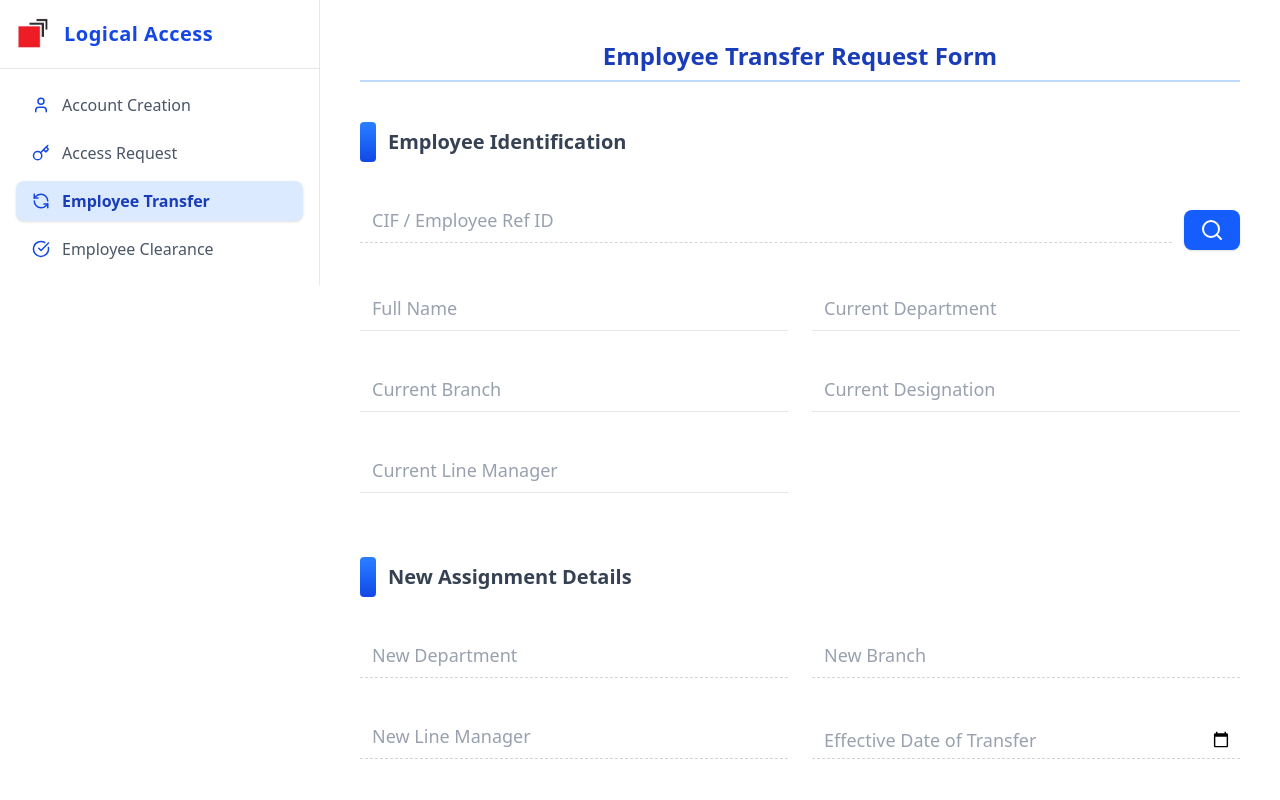
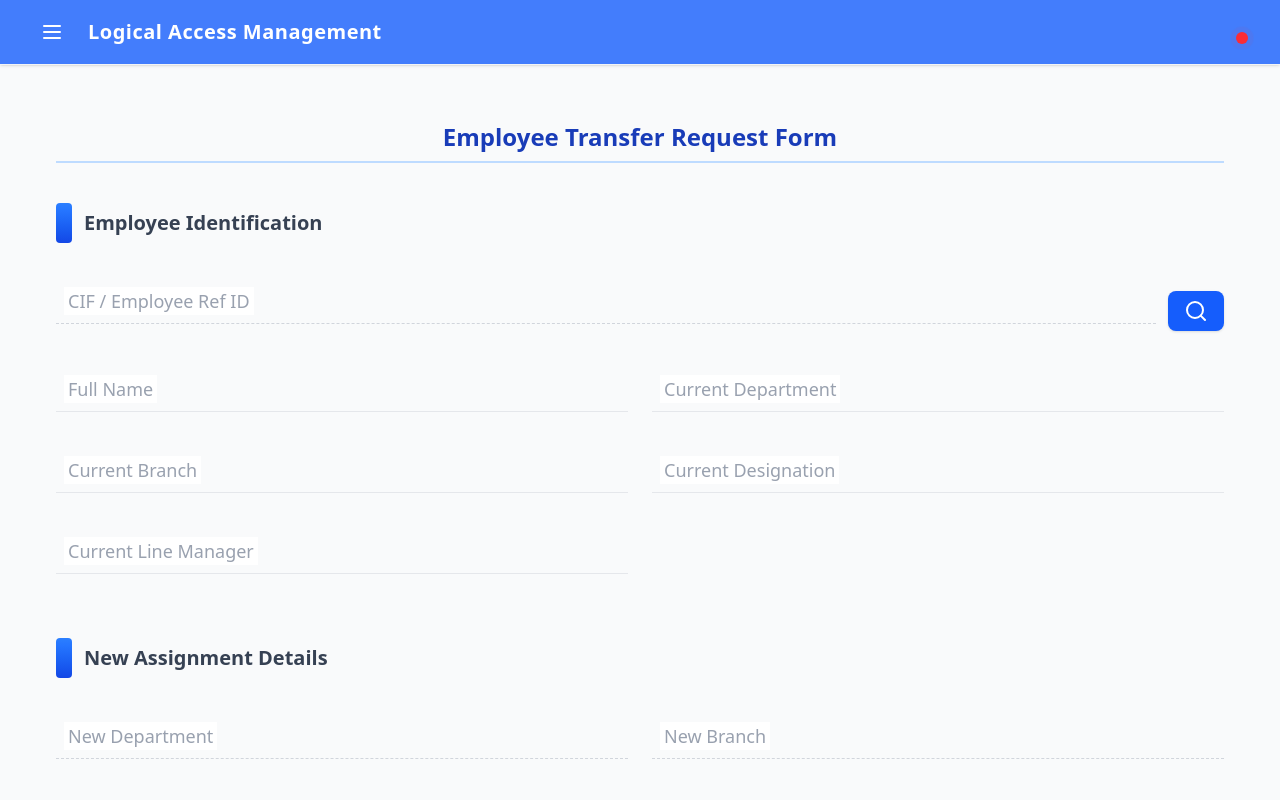
Before and after one commit to Nazmul-karim-tanvir-2nd/lamCodes, a React (Vite) app in the folder lamFrontend/: page /employee-transfer in a window 1280 px wide. Shown: the top 800 px of the page. Built offline with nearby package versions, Linux system fonts and the light colour scheme.

Commit message:
chnaged the navbar and sidebar

```diff
--- a/lamFrontend/src/components/Navbar.jsx
+++ b/lamFrontend/src/components/Navbar.jsx
@@ -6,14 +6,35 @@ const Navbar = () => {
     const toggleSidebar = useSidebarStore((state) => state.toggleSidebar);
 
     return (
-        <header className="flex items-center justify-between px-4 py-3 bg-white border-b shadow-sm md:hidden">
-            <button
-                onClick={toggleSidebar}
-                className="p-2 rounded-md hover:bg-gray-100 transition"
-            >
-                <Menu className="text-blue-700" />
-            </button>
-            <h1 className="text-lg font-semibold text-blue-700">Logical Access</h1>
+        <header className="sticky top-0 z-30 bg-blue-600/80 border-b border-gray-100 shadow">
+
+            <div className="flex items-center justify-between h-16 px-4 sm:px-6 lg:px-8">
+                {/* Left: Menu button (mobile only) + title */}
+                <div className="flex items-center gap-4">
+                    {/* Mobile Menu Button */}
+                    <button
+                        onClick={toggleSidebar}
+                        className="p-2 rounded-md hover:bg-gray-100 transition"
+                        aria-label="Toggle sidebar"
+                    >
+                        <Menu className="text-white w-6 h-6" />
+                    </button>
+
+                    {/* App Title */}
+                    <h1 className="text-lg sm:text-xl font-semibold tracking-wide text-white">
+                        Logical Access Management
+                    </h1>
+                </div>
+
+                {/* Right Side: Placeholder for future items like profile, settings */}
+                <div className="flex items-center space-x-4">
+                    {/* Example: Notification dot */}
+                    <div className="relative">
+                        <span className="w-3 h-3 bg-red-500 rounded-full absolute top-0 right-0 animate-ping opacity-75"></span>
+                        <span className="w-3 h-3 bg-red-500 rounded-full absolute top-0 right-0"></span>
+                    </div>
+                </div>
+            </div>
         </header>
     );
 };
--- a/lamFrontend/src/components/custom/Sidebar.jsx
+++ b/lamFrontend/src/components/custom/Sidebar.jsx
@@ -10,11 +10,12 @@ import {
 import idlclogo from "../../assets/idlclogo.jpg";
 import useSidebarStore from "../../store/useSidebarStore";
 
+// Navigation items declared outside the component for performance
 const navItems = [
-    { to: "/", label: "Account Creation", icon: <User size={18} /> },
-    { to: "/access-request", label: "Access Request", icon: <Key size={18} /> },
-    { to: "/employee-transfer", label: "Employee Transfer", icon: <RefreshCcw size={18} /> },
-    { to: "/employee-clearance", label: "Employee Clearance", icon: <CheckCircle size={18} /> },
+    { to: "/", label: "Account Creation", icon: <User size={18} aria-hidden="true" /> },
+    { to: "/access-request", label: "Access Request", icon: <Key size={18} aria-hidden="true" /> },
+    { to: "/employee-transfer", label: "Employee Transfer", icon: <RefreshCcw size={18} aria-hidden="true" /> },
+    { to: "/employee-clearance", label: "Employee Clearance", icon: <CheckCircle size={18} aria-hidden="true" /> },
 ];
 
 const Sidebar = () => {
@@ -22,30 +23,39 @@ const Sidebar = () => {
 
     return (
         <>
-            {/* Mobile Sidebar Overlay */}
+            {/* Mobile Overlay */}
             {isOpen && (
                 <div
                     className="fixed inset-0 bg-black/30 z-40 md:hidden"
                     onClick={closeSidebar}
+                    role="button"
+                    aria-label="Close sidebar overlay"
+                    tabIndex={0}
                 />
             )}
 
             {/* Sidebar */}
             <aside
-                className={`fixed z-50 md:static top-0 left-0 h-full w-80 bg-white border-r border-gray-200 transform transition-transform duration-200 ease-in-out ${isOpen ? "translate-x-0" : "-translate-x-full md:translate-x-0"
-                    }`}
-            >
-                {/* Logo & Close Button */}
+  className={`fixed z-50 top-0 left-0 h-full w-80 bg-white border-r border-gray-200 transform transition-transform duration-200 ease-in-out ${
+    isOpen ? "translate-x-0" : "-translate-x-full"
+  }`}
+>
+                {/* Logo + Close Button */}
                 <div className="flex items-center justify-between p-4 border-b border-gray-200">
                     <div className="flex items-center gap-3">
-                        <img src={idlclogo} alt="IDLC Logo" className="w-9 h-9 object-contain" />
+                        <img
+                            src={idlclogo}
+                            alt="IDLC Logo"
+                            className="w-8 h-8 object-contain"
+                        />
                         <h1 className="text-xl font-semibold text-blue-700 tracking-wide">
-                            Logical Access
+                            IDLC
                         </h1>
                     </div>
                     <button
                         onClick={closeSidebar}
                         className="md:hidden text-gray-500 hover:text-red-500"
+                        aria-label="Close sidebar"
                     >
                         <X size={20} />
                     </button>
@@ -53,10 +63,10 @@ const Sidebar = () => {
 
                 {/* Navigation */}
                 <nav className="flex-1 p-4 space-y-2">
-                    {navItems.map((item) => (
+                    {navItems.map(({ to, label, icon }) => (
                         <NavLink
-                            key={item.to}
-                            to={item.to}
+                            key={to}
+                            to={to}
                             end
                             onClick={closeSidebar}
                             className={({ isActive }) =>
@@ -66,8 +76,8 @@ const Sidebar = () => {
                                 }`
                             }
                         >
-                            <span className="text-blue-700">{item.icon}</span>
-                            {item.label}
+                            <span className="text-blue-700">{icon}</span>
+                            {label}
                         </NavLink>
                     ))}
                 </nav>
--- a/lamFrontend/src/layout/Layout.jsx
+++ b/lamFrontend/src/layout/Layout.jsx
@@ -1,16 +1,22 @@
 // src/layout/Layout.jsx
-import { Outlet } from 'react-router-dom';
-
-import Navbar from '../components/Navbar.jsx';
-import Sidebar from '../components/Custom/Sidebar.jsx';
+import { Outlet } from "react-router-dom";
+import Navbar from "../components/Navbar";
+import Sidebar from "../components/custom/Sidebar";
+import useSidebarStore from "../store/useSidebarStore";
 
 const Layout = () => {
+  const { isOpen } = useSidebarStore();
+
   return (
-        <div className="flex min-h-screen bg-white">
+    <div className="flex h-screen overflow-hidden">
       <Sidebar />
-            <div className="flex-1 flex flex-col">
+      <div
+        className={`flex flex-col flex-1 transition-all duration-300 ease-in-out ${
+          isOpen ? "ml-80" : "ml-0"
+        }`}
+      >
         <Navbar />
-                <main className="flex-1 overflow-y-auto">
+        <main className="flex-1 p-4 overflow-y-auto bg-gray-50">
           <Outlet />
         </main>
       </div>
```
Lines whose indentation alone changed are shown as unchanged.
